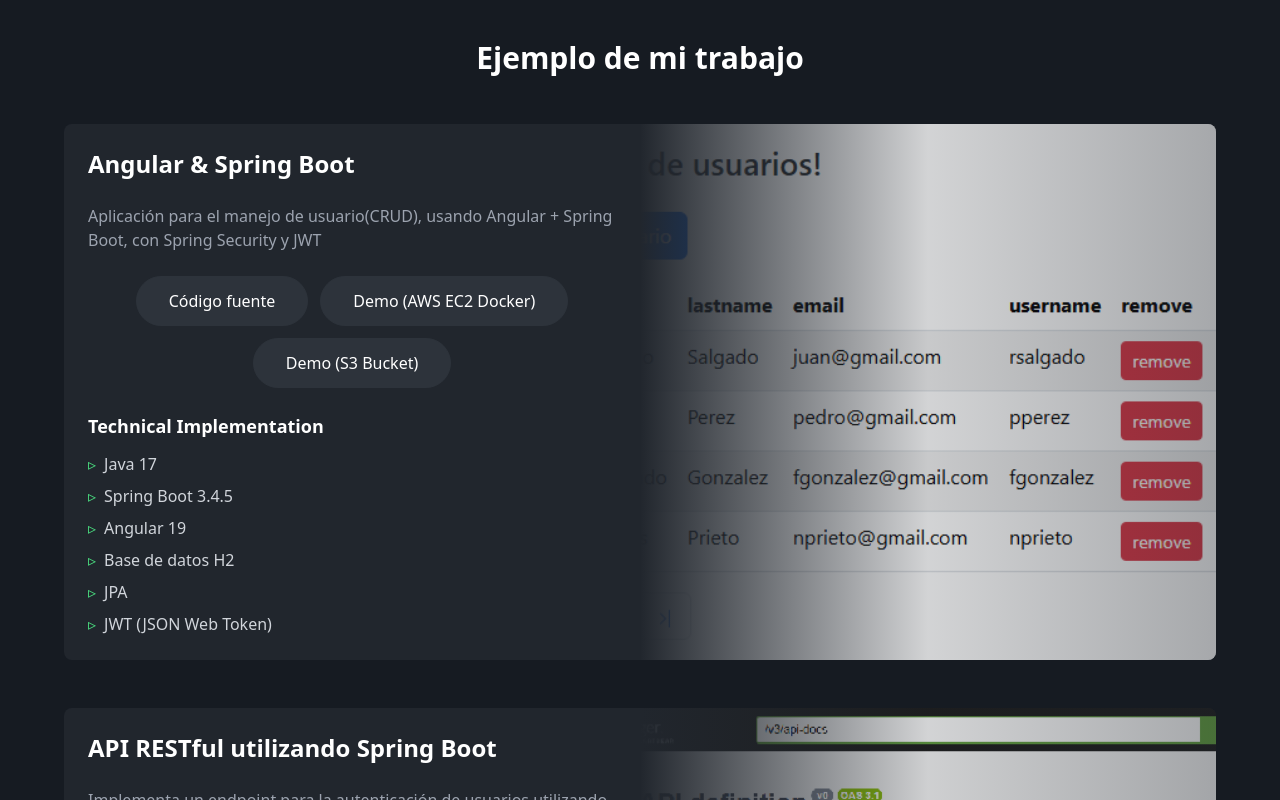
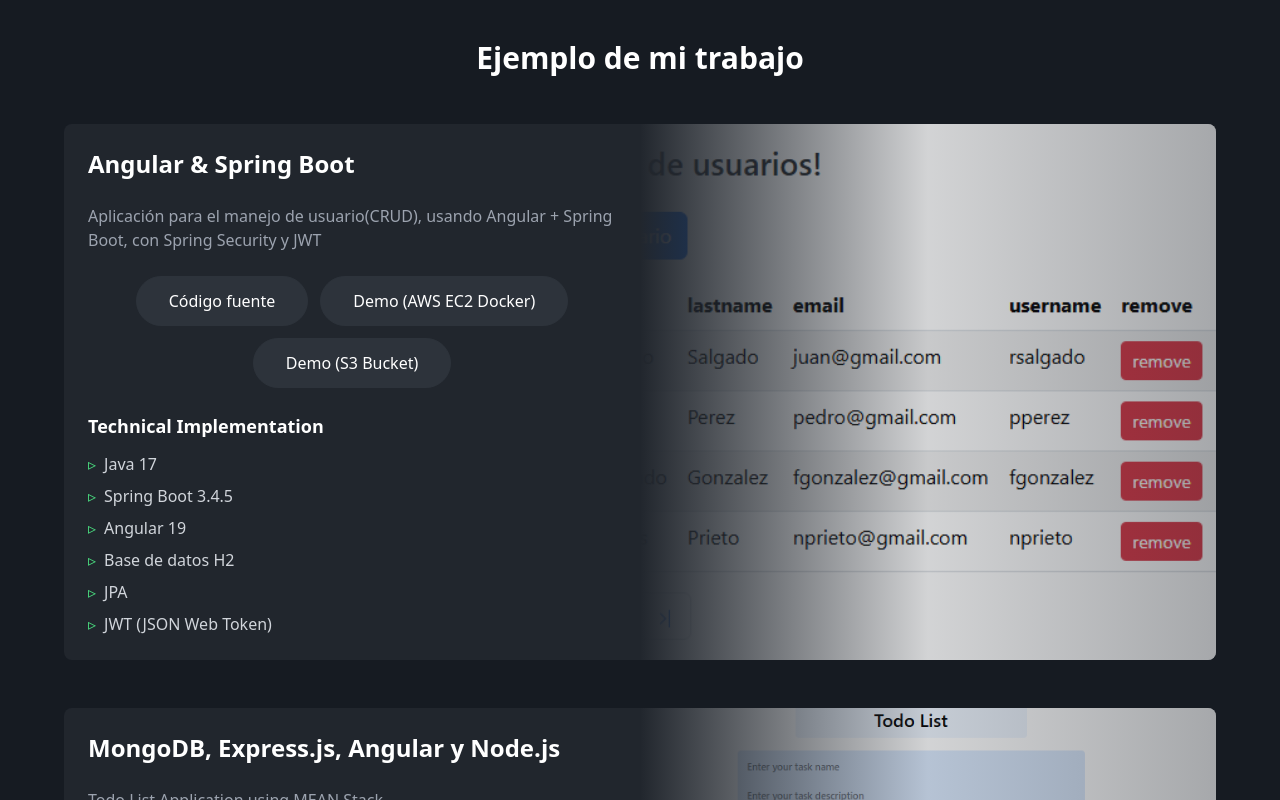
Before and after one commit to rsalgadoc/rsalgadoc.github.io, a Next.js app: page / in a window 1280 px wide. Shown: the part 840-1640 px from the top of the page. Built offline with nearby package versions, Linux system fonts and the light colour scheme.

Commit message:
add new proyect MEAN

```diff
--- a/app/components/ProjectsSection.tsx
+++ b/app/components/ProjectsSection.tsx
@@ -18,6 +18,16 @@ export const ProjectsSection = () => {
 							],
 							techDetails: ['Java 17', 'Spring Boot 3.4.5', 'Angular 19', 'Base de datos H2', 'JPA', 'JWT (JSON Web Token)'],
 							image: '/angular-spring-boot.png',
+						},
+						{
+							title: 'MongoDB, Express.js, Angular y Node.js',
+							description: 'Todo List Application using MEAN Stack',
+							links: [
+								{ name: 'Código fuente', value: 'https://github.com/rsalgadoc/todo-list-app-mean' },
+								{ name: 'Demo (AWS EC2 Docker)', value: 'http://ec2-3-133-140-15.us-east-2.compute.amazonaws.com/todo-list-app-mean/' },
+							],
+							techDetails: ['MongoDB 8.0.9', 'Express.js 5.1.0', 'Angular 19', 'Node.js 22.15.0'],
+							image: '/todo-list-app-mean.png',
 						},
 						{
 							title: 'API RESTful utilizando Spring Boot',
```
Also changed, not shown: public/todo-list-app-mean.png (added).
